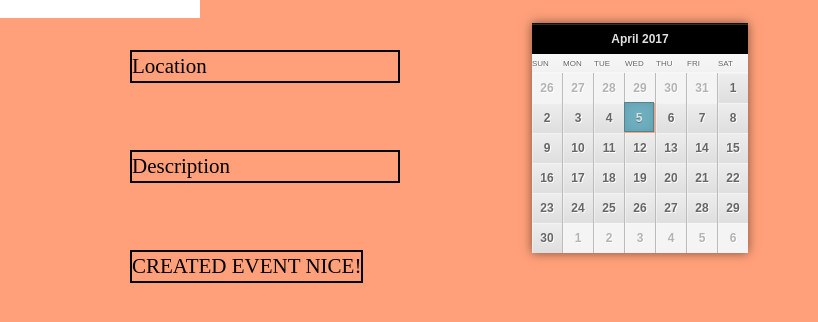
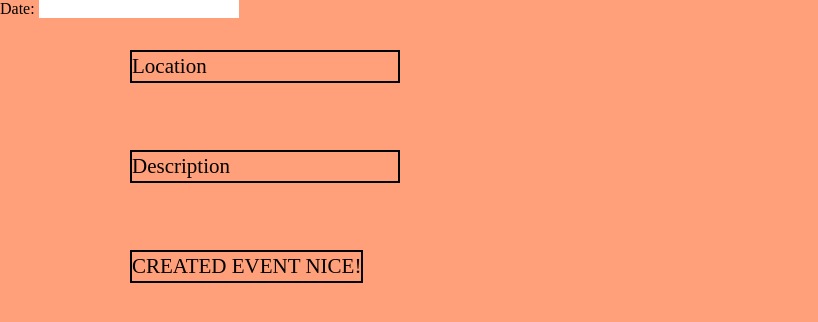
Before and after one commit to mmail002/palsoncampus, a plain HTML site: page Event.html in a window 1280 px wide. Shown: the whole page, without its empty margins (0-818 px from the left). Drawn offline with nearby package versions, Linux system fonts and the light colour scheme.

Commit message:
Date picker now works

```diff
--- a/Event.html
+++ b/Event.html
@@ -18,9 +18,8 @@
   	<link rel="stylesheet" href="css/events.css"> <!-- CSS Sheet used for styling -->
   </head>
   <body>
-    <input type="text" id = "date" onclick="ShowCalender()">
-    <div id="datepicker"></div>
   	<form>
+    <p>Date: <input type="text" id="datepicker"></p>
 	  <input id = "EventLocation" type="text" name="Location" value = "Location"><br>
 	  <input id = "EventDesc" type="text" name="Description" value = "Description">
 	  <button id = "createEvent" type="button" >Created Event Nice!</button>
```
Also changed, not shown: img/arrow.png (added), 2 other files.
